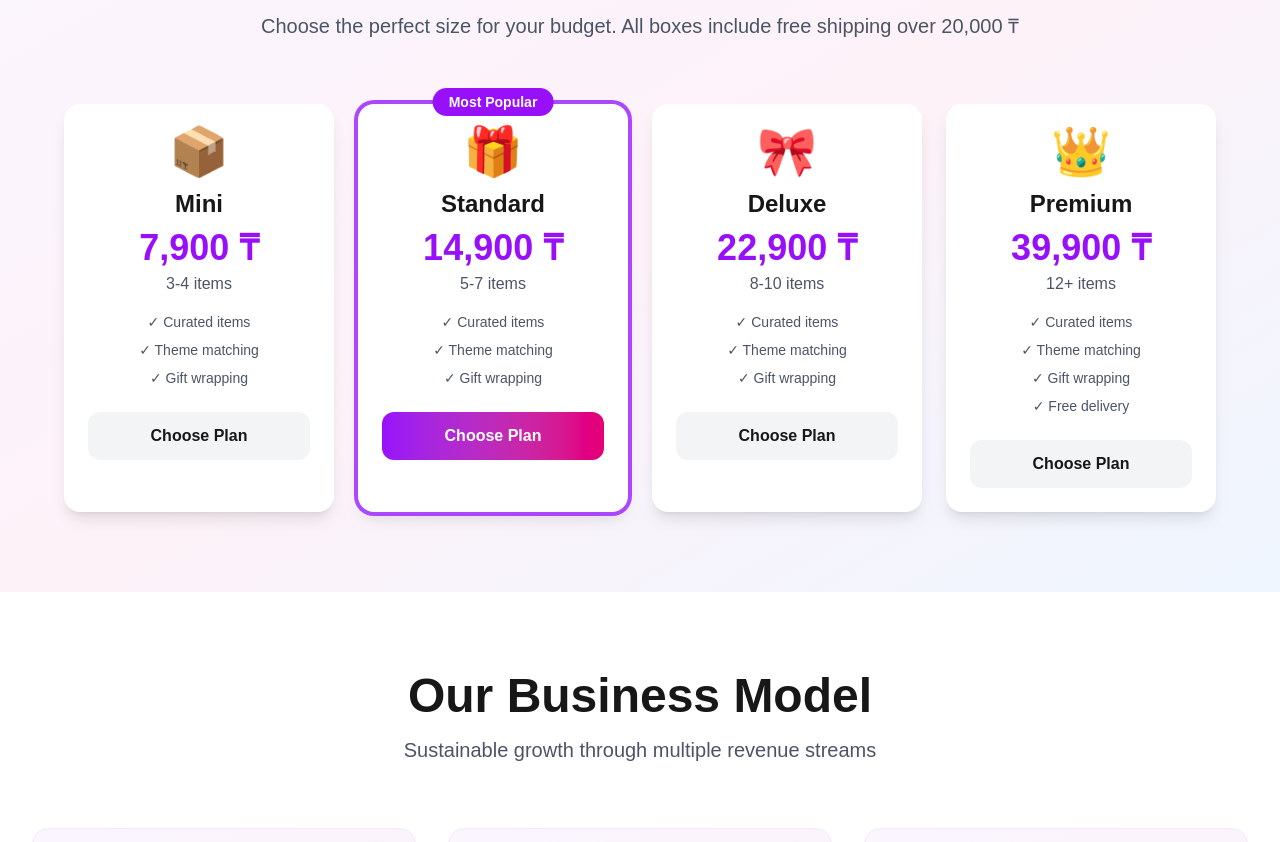
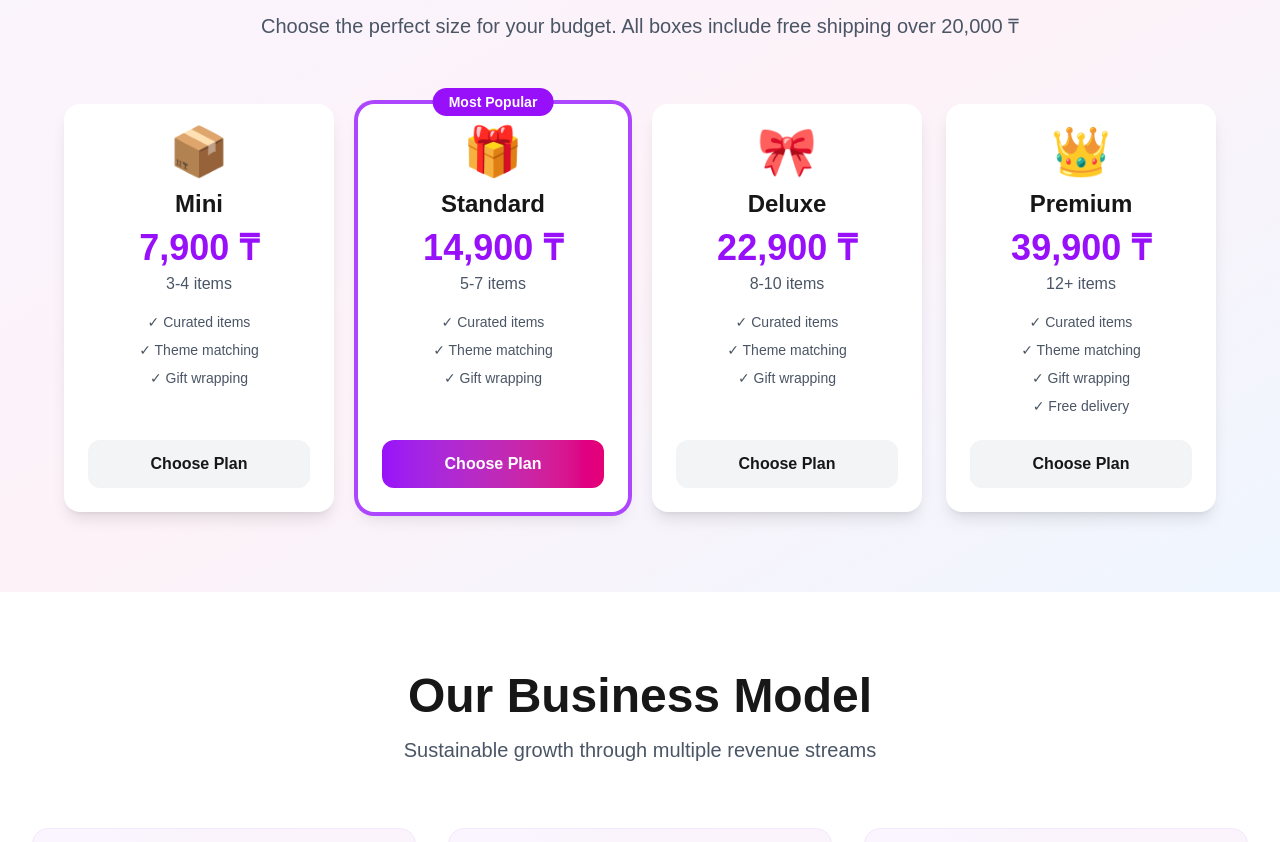
Before and after one commit to Erlan-Bam/mood-box, a Next.js app: page / in a window 1280 px wide. Shown: the part 5076-5918 px from the top of the page. Built offline with nearby package versions, Linux system fonts and the light colour scheme.

Commit message:
feat: updated

```diff
--- a/app/page.tsx
+++ b/app/page.tsx
@@ -400,7 +400,7 @@ export default function Home() {
               return (
                 <div
                   key={idx}
-                  className={`relative bg-white dark:bg-gray-800 rounded-2xl p-6 shadow-lg ${
+                  className={`relative bg-white dark:bg-gray-800 rounded-2xl p-6 shadow-lg flex flex-col ${
                     tier.best ? "ring-4 ring-purple-500" : ""
                   }`}
                 >
@@ -409,7 +409,7 @@ export default function Home() {
                       Most Popular
                     </div>
                   )}
-                  <div className="text-center">
+                  <div className="text-center flex flex-col flex-grow">
                     <div className="text-5xl mb-3">{tier.icon}</div>
                     <h3 className="text-2xl font-bold mb-2">{tier.name}</h3>
                     <div className="text-4xl font-bold text-purple-600 dark:text-purple-400 mb-1">
@@ -418,7 +418,7 @@ export default function Home() {
                     <div className="text-gray-600 dark:text-gray-400 mb-4">
                       {tier.items} items
                     </div>
-                    <ul className="text-sm text-gray-600 dark:text-gray-400 space-y-2 mb-6">
+                    <ul className="text-sm text-gray-600 dark:text-gray-400 space-y-2 mb-6 flex-grow">
                       <li>✓ Curated items</li>
                       <li>✓ Theme matching</li>
                       <li>✓ Gift wrapping</li>
```
